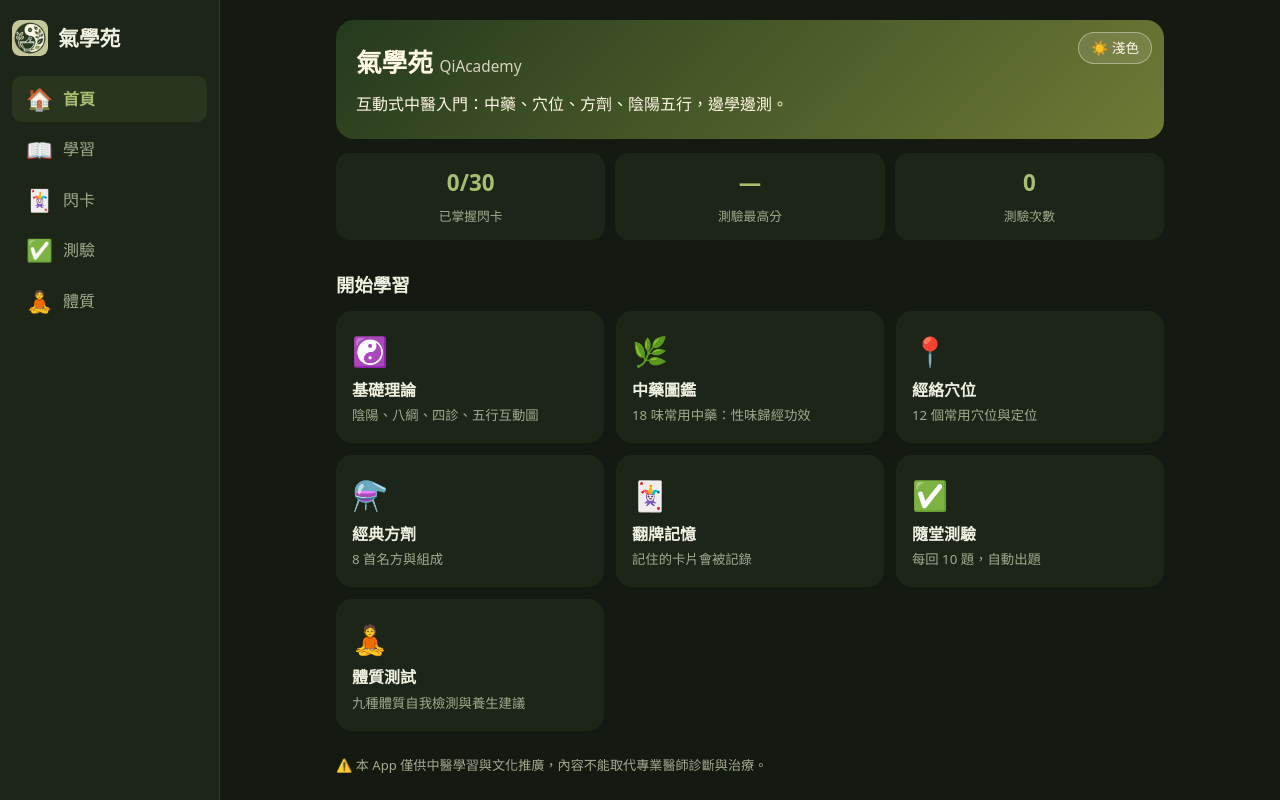
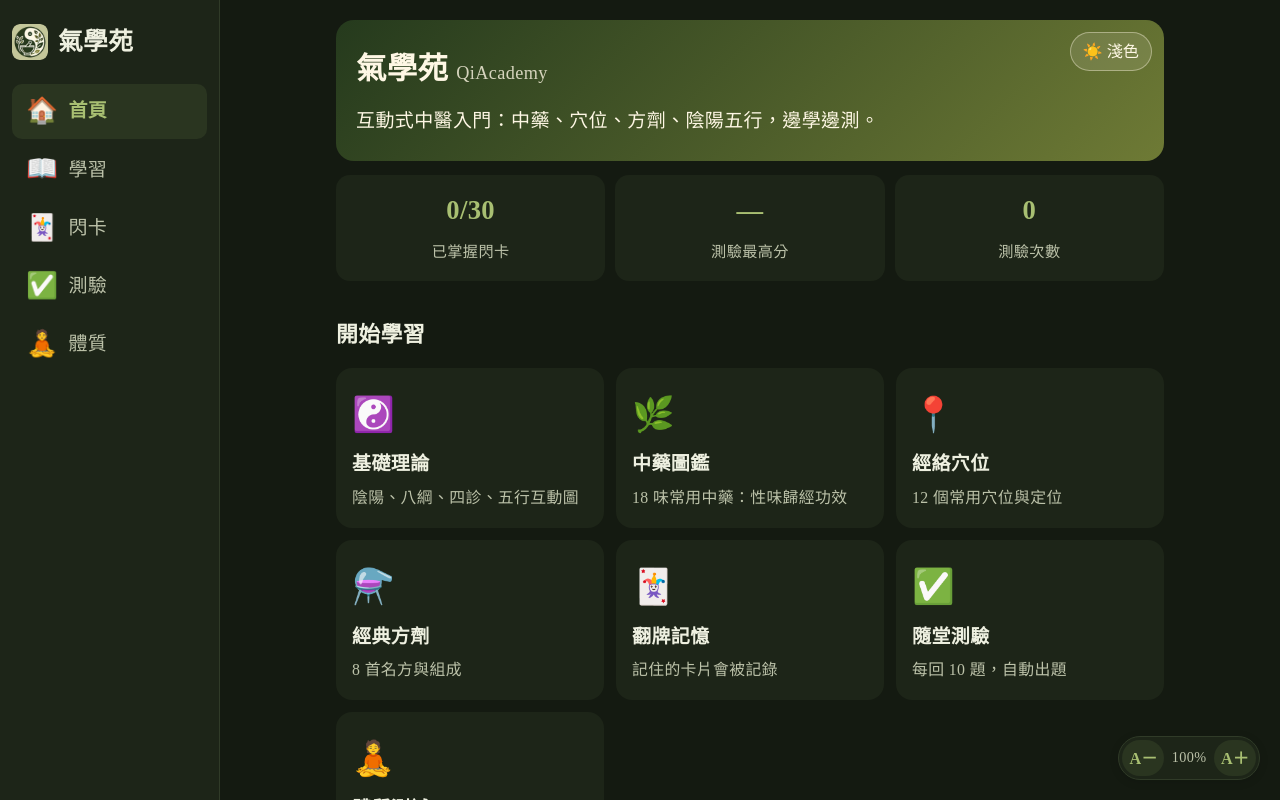
Before and after one commit to timemap26-sudo/QiAcademy, a plain HTML site: page index.html in a window 1280 px wide. Both pictures are taken after a click on the button "🌙 深色". Shown: the top 800 px of the page. Drawn offline with Linux system fonts and the light colour scheme.

Commit message:
Use clerical-script (隸書) font, larger text, and adjustable font size
Co-Authored-By: Claude Opus 5.5 <noreply@anthropic.com>
Claude-Session: https://claude.ai/code/session_01TA4HLfZqiPkPzo3SH33RZA

```diff
--- a/app.js
+++ b/app.js
@@ -133,6 +133,18 @@ function setTheme(dark) {
   $('meta[name=theme-color]').content = dark ? '#141a11' : '#33502a';
   const b = $('#themeBtn'); if (b) b.textContent = dark ? '☀️ 淺色' : '🌙 深色';
 }
+
+/* ---------- 字體大小 ---------- */
+const FZ = [0.85, 1, 1.15, 1.3, 1.5];
+function setFz(z) {
+  document.documentElement.style.setProperty('--fz', z);
+  try { localStorage.setItem('qiacademy-fz', z); } catch {}
+  const i = FZ.indexOf(z);
+  $('#fzv').textContent = Math.round(z * 100) + '%';
+  $('[data-fz="-1"]').disabled = i <= 0;
+  $('[data-fz="1"]').disabled = i >= FZ.length - 1;
+}
+const curFz = () => { const z = parseFloat(getComputedStyle(document.documentElement).getPropertyValue('--fz')) || 1; return FZ.reduce((a, b) => Math.abs(b - z) < Math.abs(a - z) ? b : a); };
 
 /* ---------- 首頁 ---------- */
 function renderHome() {
@@ -431,7 +443,12 @@ function renderBody() {
 /* ---------- 啟動 ---------- */
 buildNav();
 if (isDark()) $('meta[name=theme-color]').content = '#141a11';
-addEventListener('click', e => { if (e.target.closest('#themeBtn')) setTheme(!isDark()); });
+addEventListener('click', e => {
+  if (e.target.closest('#themeBtn')) setTheme(!isDark());
+  const f = e.target.closest('[data-fz]');
+  if (f) { const i = FZ.indexOf(curFz()) + +f.dataset.fz; if (FZ[i]) setFz(FZ[i]); }
+});
+setFz(curFz());
 addEventListener('hashchange', route);
 route();
 if ('serviceWorker' in navigator && location.protocol.startsWith('http')) navigator.serviceWorker.register('sw.js').catch(() => {});
--- a/index.html
+++ b/index.html
@@ -11,7 +11,7 @@
 <link rel="apple-touch-icon" href="apple-touch-icon.png">
 <meta name="apple-mobile-web-app-capable" content="yes">
 <meta name="mobile-web-app-capable" content="yes">
-<script>try{if(localStorage.getItem('qiacademy-theme')==='dark')document.documentElement.dataset.theme='dark'}catch(e){}</script>
+<script>try{if(localStorage.getItem('qiacademy-theme')==='dark')document.documentElement.dataset.theme='dark';var z=parseFloat(localStorage.getItem('qiacademy-fz'));if(z)document.documentElement.style.setProperty('--fz',z)}catch(e){}</script>
 <link rel="stylesheet" href="styles.css">
 </head>
 <body>
@@ -19,6 +19,7 @@
   <nav id="nav"></nav>
   <button id="install" class="btn ghost" hidden>安裝到裝置</button></aside>
 <main id="app"></main>
+<div class="fsz" role="group" aria-label="調整字體大小"><button type="button" data-fz="-1" aria-label="字體縮小">A－</button><span id="fzv">100%</span><button type="button" data-fz="1" aria-label="字體放大">A＋</button></div>
 <script src="data.js"></script>
 <script src="app.js"></script>
 </body>
--- a/styles.css
+++ b/styles.css
@@ -1,16 +1,19 @@
-:root{--bg:#f5f3e7;--card:#fffdf5;--ink:#202d19;--mut:#6b725d;--pri:#33502a;--pri2:#e6ead3;--line:#e3e0cb;--onp:#fef7e4;--ok:#2e8b57;--no:#c0392b;--sh:0 2px 8px rgba(0,0,0,.06)}
+:root{--bg:#f5f3e7;--card:#fffdf5;--ink:#202d19;--mut:#545b46;--pri:#33502a;--pri2:#e6ead3;--line:#e3e0cb;--onp:#fef7e4;--ok:#2e8b57;--no:#c0392b;--sh:0 2px 8px rgba(0,0,0,.06)}
 /* 預設淺色；深色模式由 <html data-theme="dark"> 開啟（首頁右上角切換） */
 :root{color-scheme:light}
-:root[data-theme=dark]{color-scheme:dark;--bg:#141a11;--card:#1d2518;--ink:#eef0e0;--mut:#a2a98f;--pri:#a8bf72;--pri2:#2a3520;--line:#303b28;--onp:#141a11;--sh:none}
+:root[data-theme=dark]{color-scheme:dark;--bg:#141a11;--card:#1d2518;--ink:#eef0e0;--mut:#bcc2a9;--pri:#a8bf72;--pri2:#2a3520;--line:#303b28;--onp:#141a11;--sh:none}
 *{box-sizing:border-box}
-body{margin:0;background:var(--bg);color:var(--ink);font:16px/1.65 system-ui,-apple-system,"Noto Sans TC","PingFang TC","Microsoft JhengHei",sans-serif;display:flex;min-height:100vh}
+/* 隸書字體：使用裝置內建的隸書（Windows 隶书、macOS 隸變／華文隸書、華康隸書），沒有時退回楷書 */
+:root{--font:"LiSu","隶书","SimLi","DFLiShu-W5","華康隸書體W5","DFLiShuStd-W5","華康隸書體Std W5","Libian TC","Libian SC","隸變-繁","隶变-简","STLiti","华文隶书","華文隸書","DFKai-SB","BiauKai","標楷體","TW-Kai","Kaiti TC","STKaiti","KaiTi","Noto Serif TC",serif;--fz:1}
+html{font-size:calc(19px * var(--fz));-webkit-text-size-adjust:100%}
+body{margin:0;background:var(--bg);color:var(--ink);font:1rem/1.8 var(--font);letter-spacing:.02em;-webkit-font-smoothing:antialiased;display:flex;min-height:100vh}
 h1{font-size:1.6rem;margin:.2em 0 .6em}h2{font-size:1.15rem;margin:1.6em 0 .6em}h3{margin:.2em 0 .4em}
 a{color:inherit;text-decoration:none}
 main{flex:1;max-width:860px;margin:0 auto;padding:20px 16px 96px;min-width:0}
 .side{display:flex;background:var(--card);border-top:1px solid var(--line);position:fixed;bottom:0;left:0;right:0;z-index:10;padding-bottom:env(safe-area-inset-bottom)}
 .side .brand,.side #install{display:none}
 #nav{display:flex;width:100%}
-#nav a{flex:1;display:flex;flex-direction:column;align-items:center;padding:8px 0 6px;font-size:.75rem;color:var(--mut)}
+#nav a{flex:1;display:flex;flex-direction:column;align-items:center;padding:8px 0 6px;font-size:.8rem;color:var(--mut)}
 #nav a .ic{font-size:1.35rem;line-height:1.2}
 #nav a.on{color:var(--pri);font-weight:700}
 @media(min-width:900px){
@@ -113,3 +116,8 @@ svg.body{width:100%;height:auto;display:block}
 .zoom .zt{fill:none;stroke:var(--bl);stroke-width:1;stroke-dasharray:3 3;opacity:.8}
 .zoom .zl{font-size:10px;fill:var(--mut)}.zoom .zk{stroke:var(--mut);stroke-width:.8}
 .zoom .zd line{stroke:var(--ink);stroke-width:1}.zoom .zd .zk{stroke-dasharray:2 2}.zoom .zc{font-size:11px;fill:var(--ink);font-weight:700}
+.fsz{position:fixed;right:12px;bottom:calc(78px + env(safe-area-inset-bottom));z-index:11;display:flex;align-items:center;gap:2px;background:var(--card);border:1px solid var(--line);border-radius:99px;box-shadow:0 2px 10px rgba(0,0,0,.12);padding:3px}
+.fsz button{border:0;background:var(--pri2);color:var(--pri);font:inherit;font-size:.85rem;font-weight:700;width:2.6em;height:2.2em;border-radius:99px;cursor:pointer}
+.fsz button:disabled{opacity:.35;cursor:default}
+.fsz span{font-size:.75rem;color:var(--mut);min-width:3.2em;text-align:center}
+@media(min-width:900px){.fsz{bottom:20px;right:20px}}
--- a/sw.js
+++ b/sw.js
@@ -1,4 +1,4 @@
-const V = 'qiacademy-v4';
+const V = 'qiacademy-v5';
 const FILES = ['./', 'index.html', 'styles.css', 'data.js', 'app.js', 'manifest.json', 'favicon.png', 'apple-touch-icon.png', 'icon-192.png', 'icon-512.png', 'icon-maskable-512.png'];
 self.addEventListener('install', e => { e.waitUntil(caches.open(V).then(c => c.addAll(FILES))); self.skipWaiting(); });
 self.addEventListener('activate', e => { e.waitUntil(caches.keys().then(k => Promise.all(k.filter(x => x !== V).map(x => caches.delete(x))))); self.clients.claim(); });
```
